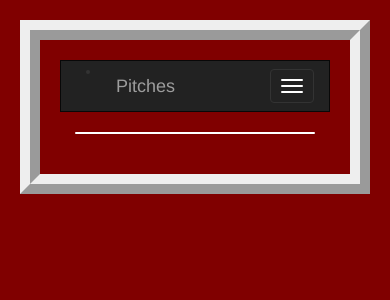
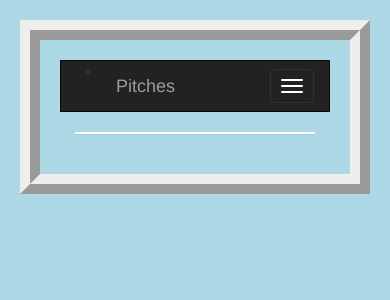
Before and after one commit to Kernael92/Great-pitches, a Flask app: page / in a window 390 px wide. Shown: the top 300 px of the page. Run offline with Flask 2, Linux system fonts and the light colour scheme; data that the repository does not hold is empty; some libraries are stand-ins or nearby versions.

Commit message:
add a responsive media query

```diff
--- a/app/static/css/index.css
+++ b/app/static/css/index.css
@@ -24,3 +24,8 @@ a.hover{
     transform: rotate(360deg);
 
 }
+@media only screen and (max-width: 1850px) {
+    body {
+        background-color: lightblue;
+    }
+}
--- a/app/static/css/pitches.css
+++ b/app/static/css/pitches.css
@@ -0,0 +1,5 @@
+@media only screen and (max-width: 1850px) {
+    body {
+        background-color: lightblue;
+    }
+}
--- a/app/static/css/profile.css
+++ b/app/static/css/profile.css
@@ -14,3 +14,9 @@ a.hover {
     color: green;
 
 }
+
+@media only screen and (max-width: 1850px) {
+    body {
+        background-color: lightblue;
+    }
+}
--- a/app/templates/comments.html
+++ b/app/templates/comments.html
@@ -2,7 +2,7 @@
 {% import "bootstrap/wtf.html" as wtf %}
 {% import 'macros.html' as macro%}
 
-% block styles%}
+{% block styles%}
     {{ super() }}
     <link rel="stylesheet" href="{{url_for('static',filename='css/comments.css')}}">
 {% endblock %}
```
Also changed, not shown: app/templates/pitches.html (+5 -3 lines).
